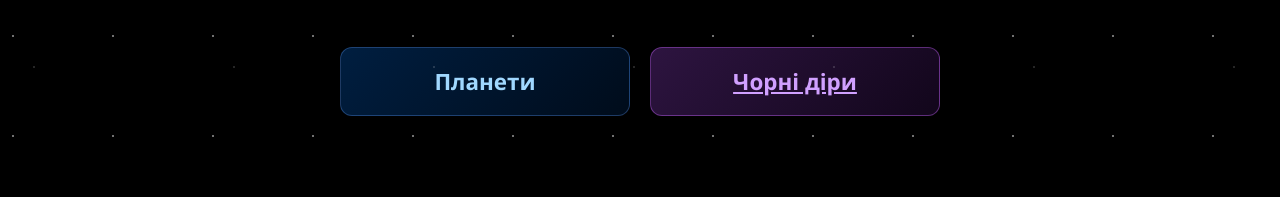
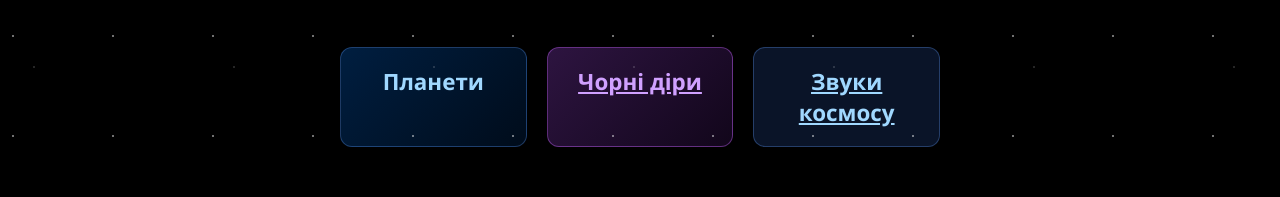
Before and after one commit to CreativeTragern/DeepSky, a plain HTML site: page index.html in a window 1280 px wide. Shown: the part 177-374 px from the top of the page. Drawn offline with Linux system fonts and the light colour scheme.

Commit message:
Update index.html

```diff
--- a/index.html
+++ b/index.html
@@ -181,6 +181,7 @@
 <div class="tabs">
   <div class="tab planets">Планети</div>
   <a href="page1.html" class="tab blackholes">Чорні діри</a>
+  <a href="page2.html" class="tab sounds">Звуки космосу</a>
 </div>
 
 <div class="section">
```
